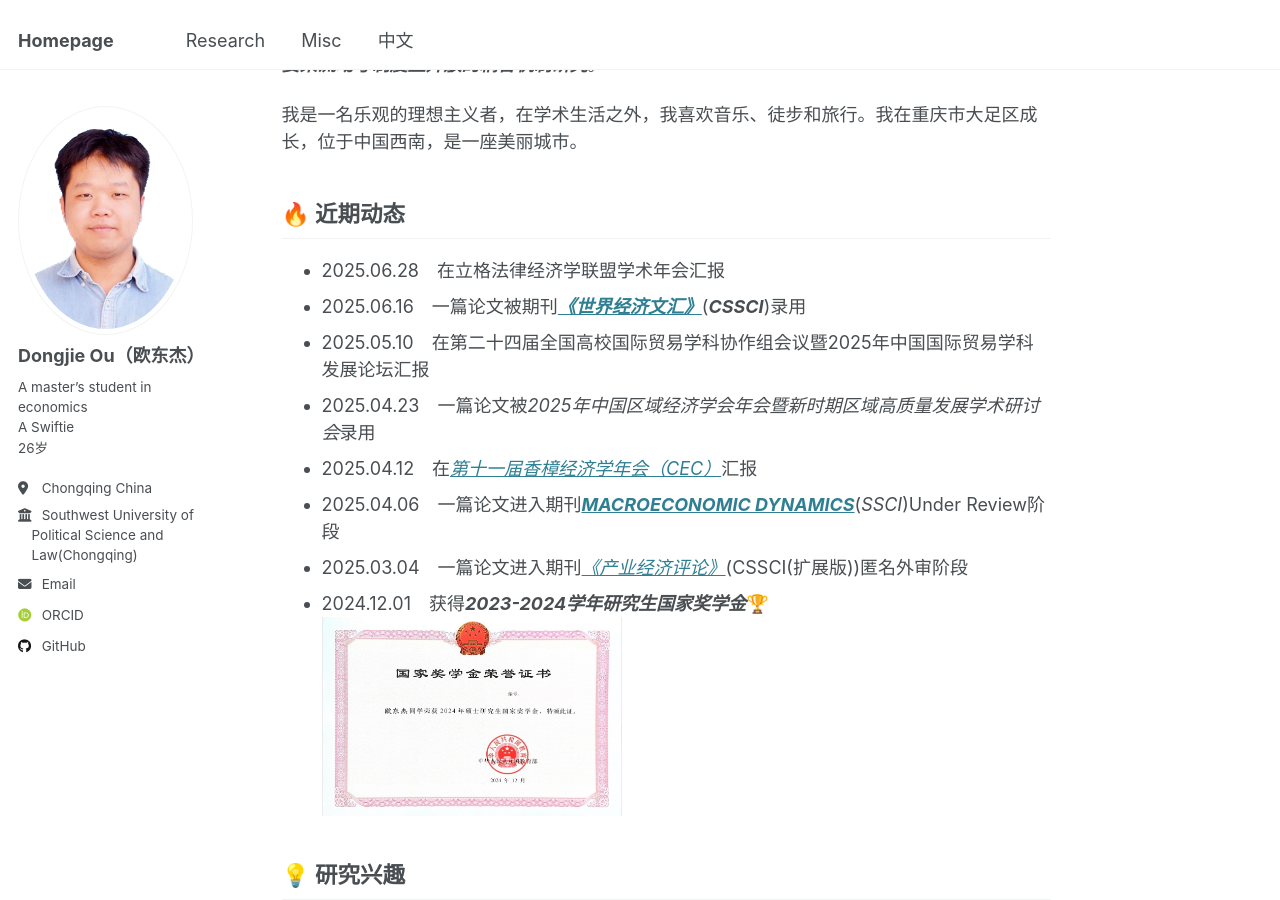
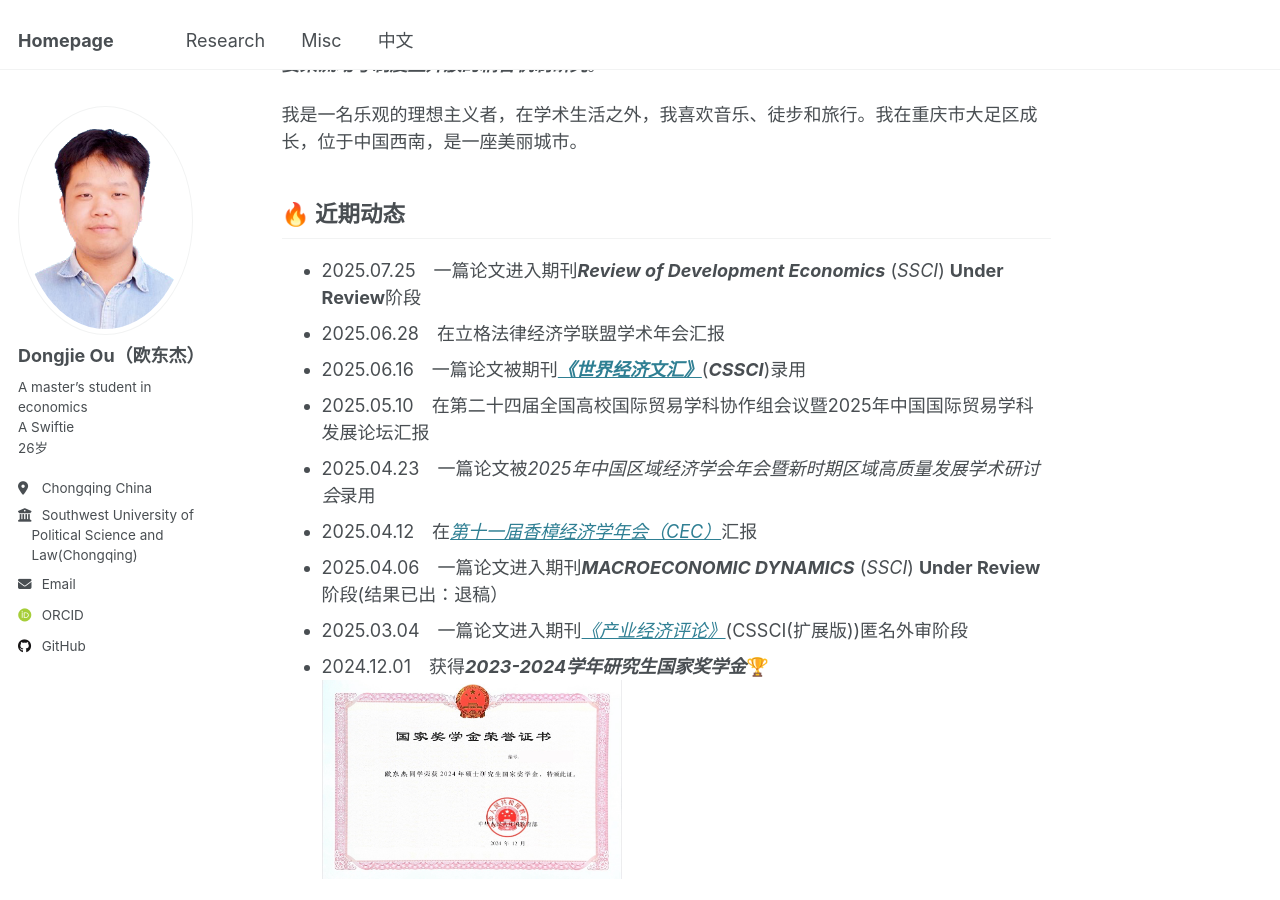
Before and after one commit to oudongjie2001/oudongjie2001.github.io, a Jekyll site: the page built from _pages/dongjieou_cn.md, in a window 1280 px wide and 900 px high, scrolled down 274 px. Built offline with Jekyll 4.4.1, drawn with Linux system fonts in a browser that asks for light colours; some web fonts are replaced.

Commit message:
Update dongjieou_cn.md

```diff
--- a/_pages/dongjieou_cn.md
+++ b/_pages/dongjieou_cn.md
@@ -13,12 +13,13 @@ redirect_from:
 我是一名乐观的理想主义者，在学术生活之外，我喜欢音乐、徒步和旅行。我在重庆市大足区成长，位于中国西南，是一座美丽城市。
 
 ## 🔥 近期动态
+- 2025.07.25&emsp;一篇论文进入期刊***Review of Development Economics*** (*SSCI*) **Under Review**阶段
 - 2025.06.28&emsp;在立格法律经济学联盟学术年会汇报
 - 2025.06.16&emsp;一篇论文被期刊[***《世界经济文汇》***](http://sjjjwh.magtech.com.cn/CN/0488-6364/home.shtml)(**_CSSCI_**)录用
 - 2025.05.10&emsp;在第二十四届全国高校国际贸易学科协作组会议暨2025年中国国际贸易学科发展论坛汇报
 - 2025.04.23&emsp;一篇论文被*2025年中国区域经济学会年会暨新时期区域高质量发展学术研讨会*录用
 - 2025.04.12&emsp;在[*第十一届香樟经济学年会（CEC）*](https://mp.weixin.qq.com/s/j_BLWAedV5WkCToqnIyCRQ)汇报
-- 2025.04.06&emsp;一篇论文进入期刊[***MACROECONOMIC DYNAMICS***](https://www.cambridge.org/core/journals/macroeconomic-dynamics)(*SSCI*)Under Review阶段
+- 2025.04.06&emsp;一篇论文进入期刊***MACROECONOMIC DYNAMICS*** (*SSCI*) **Under Review**阶段(结果已出：退稿）
 - 2025.03.04&emsp;一篇论文进入期刊[*《产业经济评论》*](https://xdch.cbpt.cnki.net/WKG/WebPublication/index.aspx?mid=xdch)(CSSCI(扩展版))匿名外审阶段
 - 2024.12.01&emsp;获得***2023-2024学年研究生国家奖学金***🏆<br>
     <img src='/images/National Scholarship.png' style='width: 300px; height: auto;'>
```
